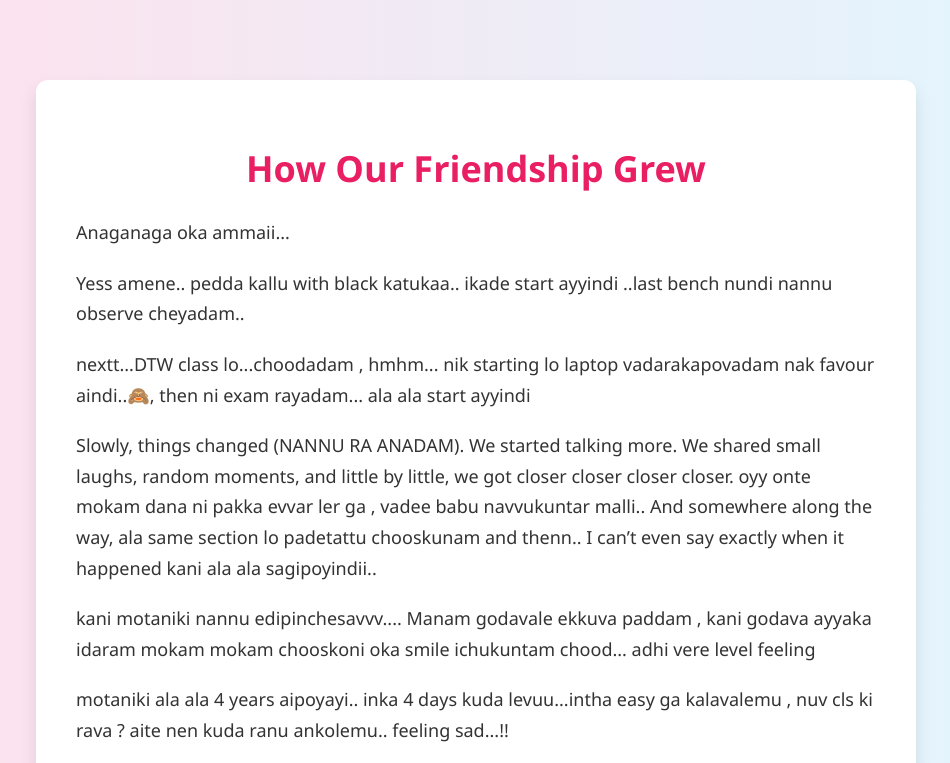
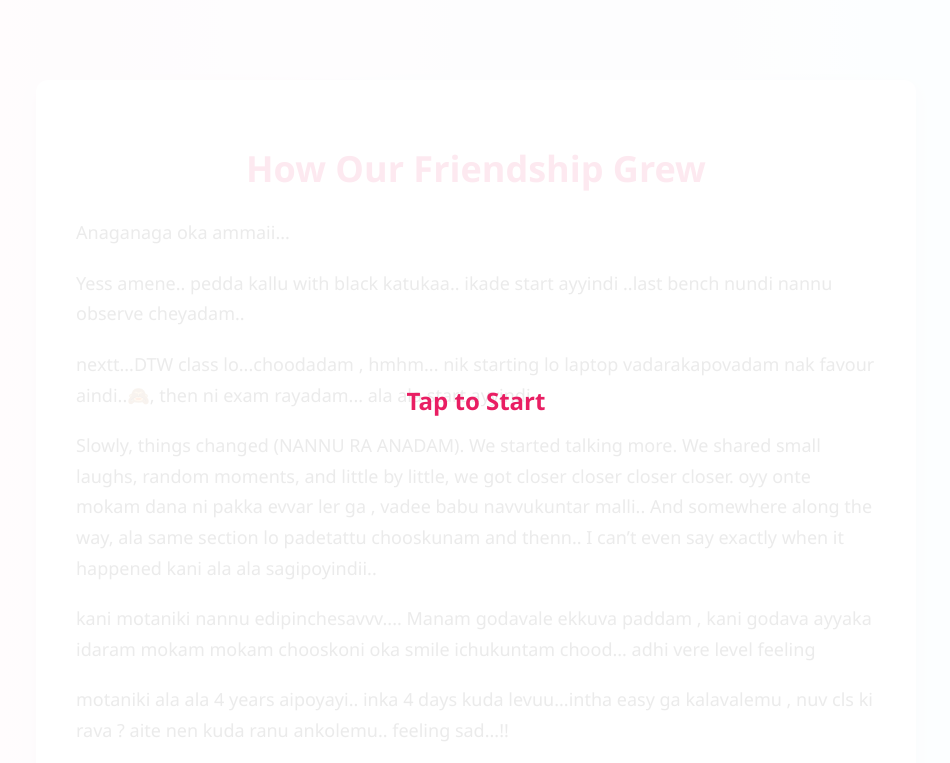
Before and after one commit to anonymous236q/bhuvana, a plain HTML site: page begin.html in a window 1280 px wide. Shown: the top 763 px of the page, without its empty margins (164-1114 px from the left). Drawn offline with Linux system fonts and the light colour scheme.

Commit message:
Update begin.html

```diff
--- a/begin.html
+++ b/begin.html
@@ -38,16 +38,35 @@
       font-style: italic;
       margin-top: 40px;
     }
+
+    .start-overlay {
+      position: fixed;
+      top: 0;
+      left: 0;
+      height: 100%;
+      width: 100%;
+      background-color: rgba(255,255,255,0.9);
+      z-index: 9999;
+      display: flex;
+      justify-content: center;
+      align-items: center;
+      font-size: 24px;
+      color: #e91e63;
+      font-weight: bold;
+      cursor: pointer;
+    }
   </style>
 </head>
 <body>
 
-  <!-- Audio element to play the song automatically -->
-  <audio id="bg-audio" autoplay loop>
+  <!-- Audio -->
+  <audio id="bg-audio" loop>
     <source src="mf.mp3" type="audio/mpeg">
     Your browser does not support the audio element.
   </audio>
 
+  <!-- Start Overlay -->
+  <div class="start-overlay" onclick="startAudio()">Tap to Start</div>
   <div class="container">
     <h1>How Our Friendship Grew</h1>
 
@@ -76,5 +95,13 @@
     <div class="signature">– niii Shivv</div>
   </div>
 
+<script>
+    function startAudio() {
+      const audio = document.getElementById('bg-audio');
+      audio.play();
+      document.querySelector('.start-overlay').style.display = 'none';
+    }
+  </script>
+
 </body>
 </html>
```
